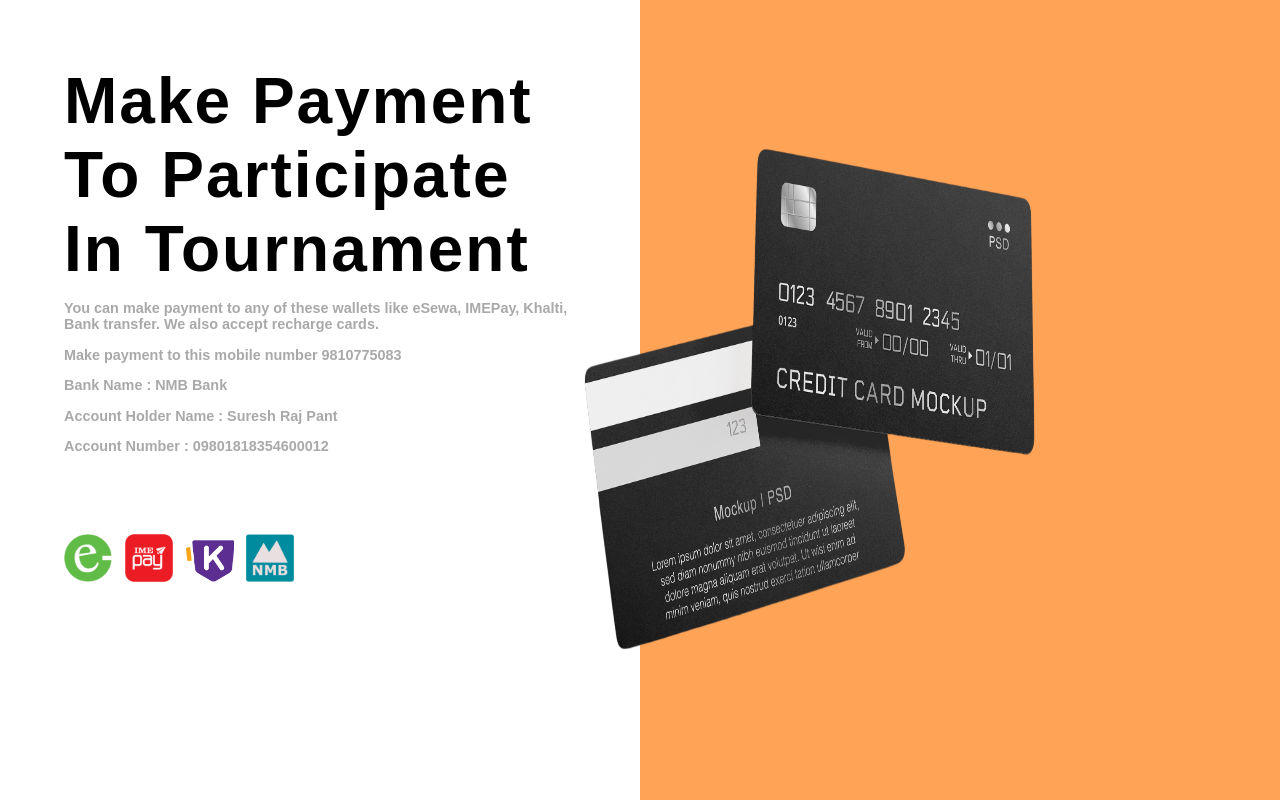
After one commit to rk083/dairy-milk-tournament, a PHP site: page /free-fire-tournament/payment/index.html in a window 1280 px wide. The commit adds this page. Run offline with PHP 8.4, Linux system fonts and the light colour scheme.

Commit message:
Payment page made

```diff
--- /dev/null
+++ b/payment/index.html
@@ -0,0 +1,55 @@
+<!DOCTYPE html>
+<html lang="en">
+<head>
+    <meta charset="UTF-8">
+    <meta http-equiv="X-UA-Compatible" content="IE=edge">
+    <meta name="viewport" content="width=device-width, initial-scale=1.0">
+    <title>Make Payment | Dairy Milk Tournament </title>
+    <link rel="stylesheet" href="style.css">
+</head>
+<body>
+
+    <div id="main-one"><h1>
+
+        <div class="main-one-container">
+
+    <div class="wrapper">
+
+            <div class="main-one-right">
+                <h1>Make Payment</h1>
+                <h1>To Participate</h1>
+                <h1>In Tournament</h1>
+
+                <p>You can make payment to any of these wallets like eSewa, IMEPay, Khalti, Bank transfer. We also accept
+                    recharge cards.
+                </p>
+                <p>Make payment to this mobile number 9810775083</p>
+                <p>Bank Name : NMB Bank</p>
+                <p>Account Holder Name : Suresh Raj Pant</p>
+                <p>Account Number : 09801818354600012</p>
+            </div>
+
+            <div class="payment-options">
+
+                <div class="payment-options-container">
+
+                    <div class="payment-logo"><img src="../images/esewa.png" alt="e Sewa"></div>
+                    <div class="payment-logo"><img src="../images/imepay.png" alt="ime pay"></div>
+                    <div class="payment-logo"><img src="../images/khalti.png" alt="khalti"></div>
+                    <div class="payment-logo"><img src="../images/nmb.png" alt="NMB Bank"></div>
+
+                </div>
+
+            </div>
+
+        </div>
+
+            <div class="main-one-left">
+                <img src="../images/credit card.png" alt="credit card">
+            </div>
+
+        </div>
+    </h1></div>
+
+</body>
+</html>
--- /dev/null
+++ b/payment/style.css
@@ -0,0 +1,67 @@
+* {
+    margin: 0;
+    padding: 0;
+    box-sizing: border-box;
+}
+
+body {
+    font-family: Arial, Helvetica, sans-serif;
+    overflow: hidden;
+}
+
+#main-one {
+    min-height: 100vh;
+}
+
+.wrapper {
+    display: flex;
+    flex-direction: column;
+}
+
+.payment-options-container {
+    display: flex;
+    gap: 0.4em;
+    padding: 0.5em 2em;
+}
+
+.payment-logo {
+    width: 1.5em;
+    height: 1.5em;
+}
+.payment-logo img {
+    width: 100%;
+    height: 100%;
+    object-fit: cover;
+}
+.main-one-container {
+    display: grid;
+    grid-template-columns: repeat(2, 1fr);
+    min-height: 100vh;
+
+}
+
+.main-one-right {
+    background-color: white;
+    padding: 2em;
+}
+
+.main-one-right h1 {
+    letter-spacing: 2px;
+}
+
+.main-one-right p {
+    font-size: 0.9rem;
+    margin-top: 1em;
+    color: darkgray;
+}
+
+.main-one-left {
+  background-color: #FFA357;
+}
+
+.main-one-left img {
+width: 100%;
+height: 100%;
+position: relative;
+right: 4em;
+}
```
Also changed, not shown: index.php (+9 -0 lines), styles.css (+18 -1 lines), images/banner.jpg (added), images/credit card.png (added), images/esewa.png (added), images/imepay.png (added), images/khalti.png (added), images/nmb.png (added).
